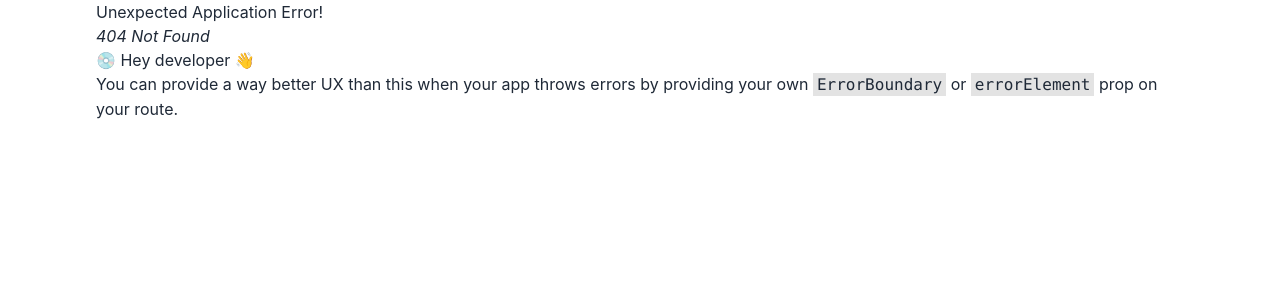
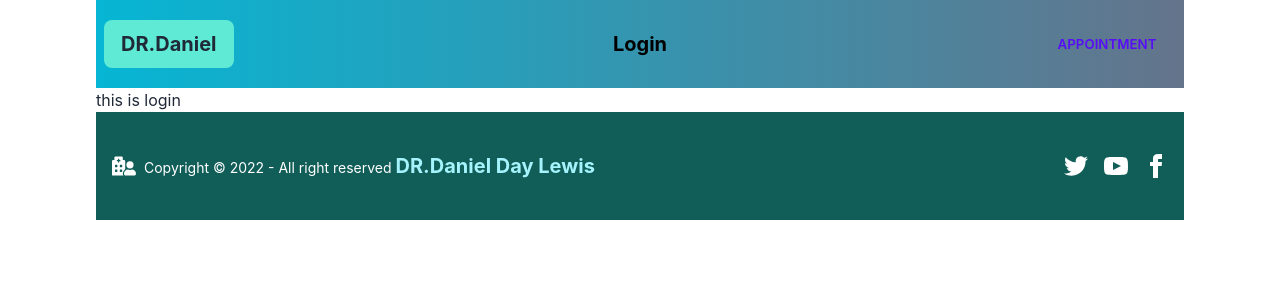
Before and after one commit to devalamin/optimum-health-client, a React (Create React App) app: page /login in a window 1280 px wide. Before the commit this address had no page. Shown: the top 300 px of the page. Built offline with nearby package versions, Linux system fonts and the light colour scheme.

Commit message:
serviceDetails

```diff
--- /dev/null
+++ b/src/Components/Pages/Login/Login.js
@@ -0,0 +1,11 @@
+import React from 'react';
+
+const Login = () => {
+    return (
+        <div>
+            this is login
+        </div>
+    );
+};
+
+export default Login;
--- /dev/null
+++ b/src/Components/Pages/Register/Register.js
@@ -0,0 +1,11 @@
+import React from 'react';
+
+const Register = () => {
+    return (
+        <div>
+            <h1>This is register</h1>
+        </div>
+    );
+};
+
+export default Register;
--- /dev/null
+++ b/src/Components/Pages/Services/ServiceDetails.js
@@ -0,0 +1,13 @@
+import React from 'react';
+import { useLoaderData } from 'react-router-dom';
+
+const ServiceDetails = () => {
+    const { service_name } = useLoaderData();
+    return (
+        <div>
+            About this service {service_name}
+        </div>
+    );
+};
+
+export default ServiceDetails;
--- a/src/Components/Pages/Services/SingleService.js
+++ b/src/Components/Pages/Services/SingleService.js
@@ -1,18 +1,20 @@
 import React from 'react';
+import { Link } from 'react-router-dom';
 
 const SingleService = ({ service }) => {
-    const { img, service_name, price, description } = service;
+    const { img, service_name, price, description, _id } = service;
     return (
         <div>
             <div className="card bg-cyan-200">
-                <figure className="sm:px-2 sm:pt-5">
+                <figure className="sm:px-0 sm:pt-5">
                     <img src={img} alt="Shoes" className="rounded h-52" />
                 </figure>
-                <div className="card-body items-center text-center">
-                    <h2 className="card-title">{service_name}</h2>
+                <div className="card-body items-end text-end">
+                    <h2 className="card-title text-end">{service_name}</h2>
                     <p className='my-2'>{description.slice(0, 90)}</p>
+                    <p className='font-bold'>Price:${price}</p>
                     <div className="card-actions">
-                        <button className="btn btn-sm">checkout</button>
+                        <Link to={`/services/${_id}`}> <button className="btn btn-sm">checkout</button></Link>
                     </div>
                 </div>
             </div>
--- a/src/Components/Pages/shared/Header/Header.js
+++ b/src/Components/Pages/shared/Header/Header.js
@@ -25,8 +25,8 @@ const Header = () => {
                         {menuItems}
                     </ul>
                 </div>
-                <div className="navbar-end">
-                    <Link className="sm:btn sm:btn-info btn-link">Appointment</Link>
+                <div className="navbar-end text-center">
+                    <Link className="sm:btn sm:btn-info btn-link sm:mt-0 sm:mr-0 mr-10 mt-20">Appointment</Link>
                 </div>
             </div>
         </div>
--- a/src/Components/Routes/Routes/Routes.js
+++ b/src/Components/Routes/Routes/Routes.js
@@ -1,6 +1,8 @@
 import { createBrowserRouter } from "react-router-dom";
 import Main from "../../../layout/Main";
 import Home from "../../Pages/Home/Home";
+import Login from "../../Pages/Login/Login";
+import ServiceDetails from "../../Pages/Services/ServiceDetails";
 
 export const routes = createBrowserRouter([
     {
@@ -10,6 +12,15 @@ export const routes = createBrowserRouter([
             {
                 path: '/',
                 element: <Home></Home>
+            },
+            {
+                path: '/login',
+                element: <Login></Login>
+            },
+            {
+                path: '/services/:id',
+                element: <ServiceDetails></ServiceDetails>,
+                loader: ({ params }) => fetch(`http://localhost:5000/services/${params.id}`)
             }
         ]
     }
```
